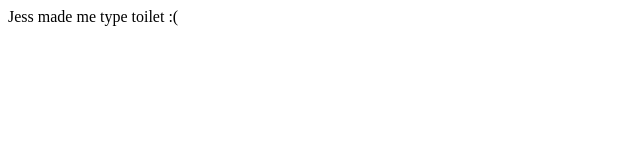
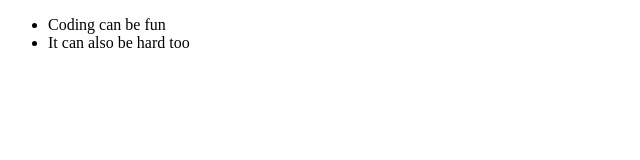
Before and after one commit to nateg101/notes_app, a plain HTML site: page public/index.html in a window 1280 px wide. Shown: the whole page, without its empty margins (0-640 px from the left). Drawn offline with Linux system fonts and the light colour scheme.

Commit message:
Written test for note controller - failing.

```diff
--- a/public/note-controller.js
+++ b/public/note-controller.js
@@ -1,8 +1,19 @@
 (function(exports){
-  function getAppDiv() {
-    document.getElementById('app').innerHTML = 'Jess made me type toilet :(';
+  class NoteController {
+    constructor (noteList = new noteListModel()){
+      this.noteList = noteList
+      this.noteList.addNote('Coding can be fun')
+      this.noteList.addNote('It can also be hard too')
+      this.noteListView = new noteListView(noteList)
+      this.html = this.noteListView.displayHTML();
+    }
+
+    renderHTML(doc = document) {
+      doc.getElementById("app").innerHTML = this.html;
+    }
   }
-  exports.getAppDiv = getAppDiv
+  exports.NoteController = NoteController
 })(this);
 
-getAppDiv();
+controller = new NoteController()
+controller.renderHTML()
```
Also changed, not shown: spec/note-controllerSpec.js (added, +22 -0 lines), spec/note-list-viewSpec.js (+1 -1 lines), specRunner.html (+2 -0 lines).
